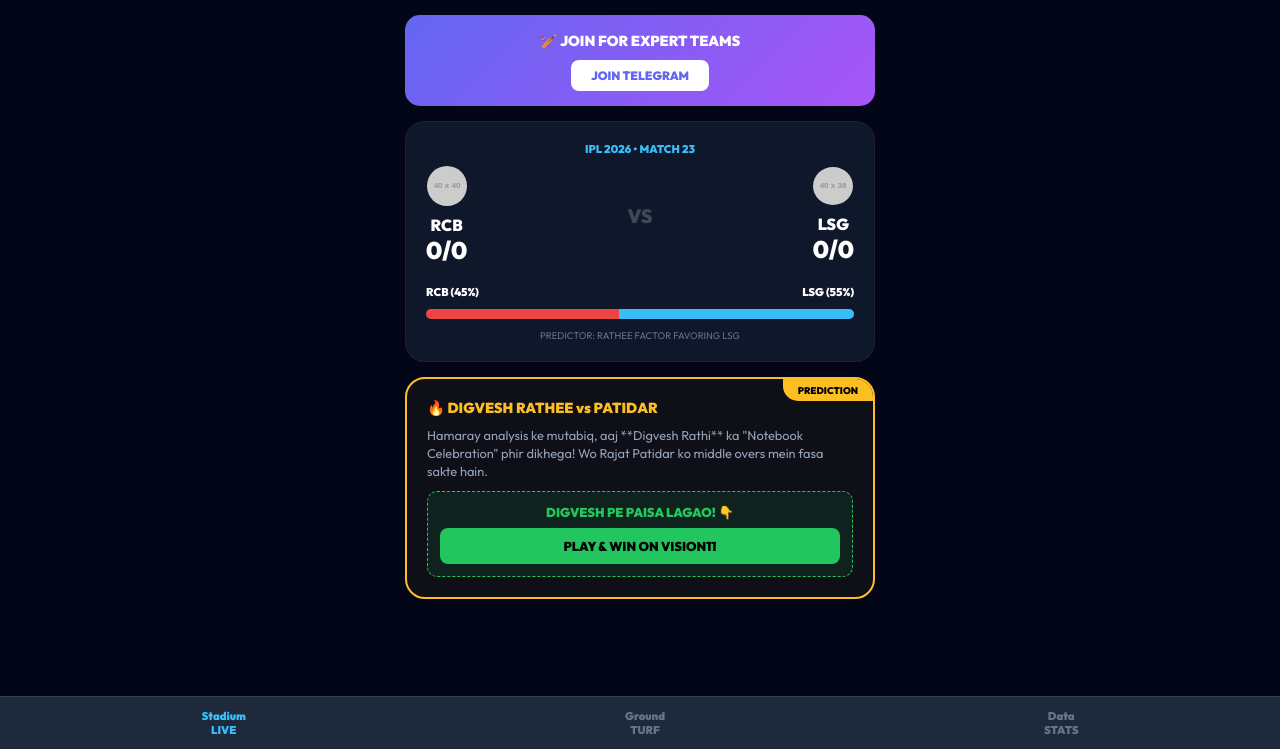
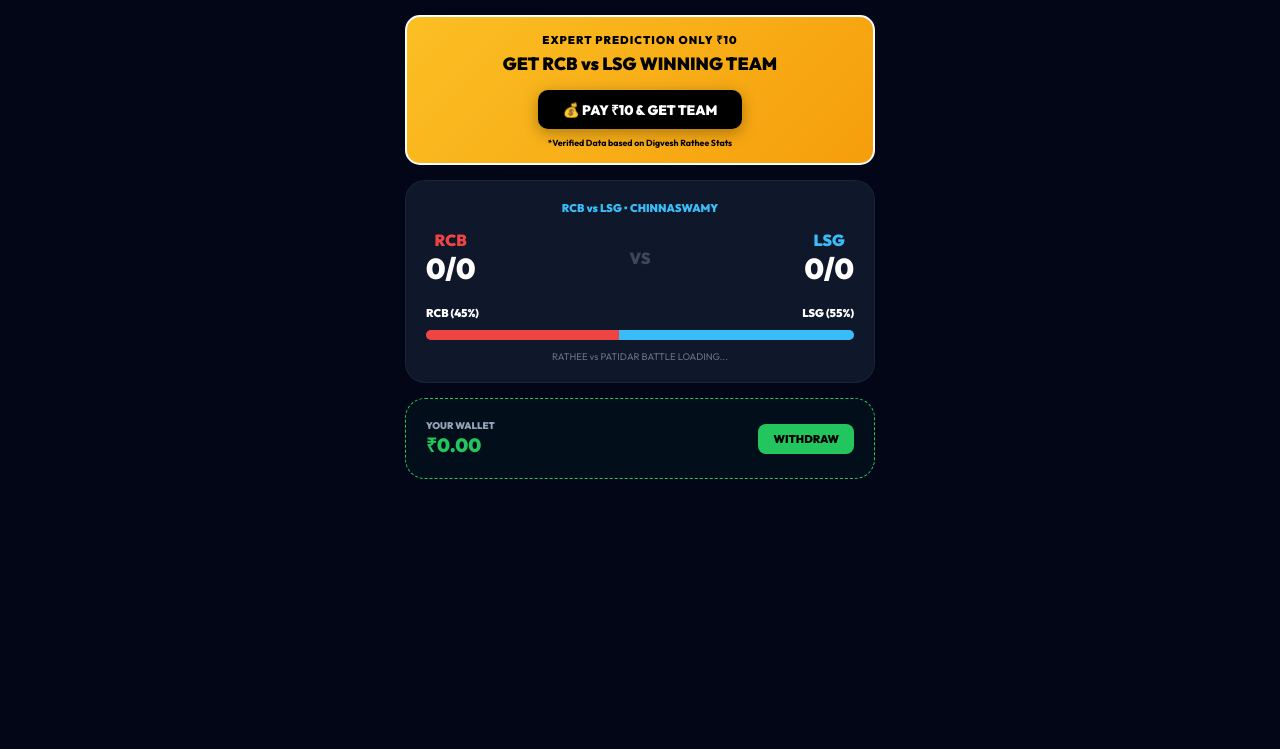
Before and after one commit to dakshwadhwana0058/cricket-analytics, a plain HTML site: page index.html in a window 1280 px wide. Shown: the part 51-800 px from the top of the page. Drawn offline with nearby package versions, Linux system fonts and the light colour scheme; placeholder pictures from the web are drawn by us.

Commit message:
Update index.html

```diff
--- a/index.html
+++ b/index.html
@@ -29,9 +29,9 @@
         /* CARDS */
         .card { background: var(--card); border-radius: 20px; padding: 20px; border: 1px solid rgba(255,255,255,0.05); margin-bottom: 15px; position: relative; overflow: hidden; }
 
-        /* MONETIZATION */
-        .affiliate-banner { background: linear-gradient(135deg, #6366f1, #a855f7); border-radius: 15px; padding: 15px; margin-bottom: 15px; text-align: center; }
-        .aff-btn { background: #fff; color: #6366f1; padding: 8px 20px; border-radius: 8px; text-decoration: none; font-weight: 900; font-size: 0.75rem; display: inline-block; margin-top: 10px; }
+        /* UPI PROMOTION BANNER */
+        .upi-banner { background: linear-gradient(135deg, #fbbf24, #f59e0b); border-radius: 15px; padding: 15px; margin-bottom: 15px; text-align: center; color: #000; border: 2px solid #fff; }
+        .upi-btn { background: #000; color: #fff; padding: 10px 25px; border-radius: 10px; text-decoration: none; font-weight: 900; font-size: 0.85rem; display: inline-block; margin-top: 10px; box-shadow: 0 4px 15px rgba(0,0,0,0.3); }
 
         /* WIN PREDICTOR */
         .wp-bar { height: 10px; background: #334155; border-radius: 5px; display: flex; overflow: hidden; margin: 10px 0; }
@@ -41,39 +41,36 @@
         .scorer-big { font-size: 4rem; font-weight: 900; text-align: center; color: var(--gold); }
         .btn-grid { display: grid; grid-template-columns: repeat(4, 1fr); gap: 10px; }
         .b-tool { border: none; padding: 15px; border-radius: 12px; font-weight: 900; background: #334155; color: white; }
-
-        /* EXPERT PREDICTION STYLES */
-        .expert-tag { position: absolute; top: 0; right: 0; background: var(--gold); color: #000; padding: 5px 15px; font-size: 0.6rem; font-weight: 900; border-bottom-left-radius: 15px; }
     </style>
 </head>
 <body>
 
 <header>
     <div class="logo">IPL ANALYST PRO</div>
-    <div style="font-size: 0.7rem; color: var(--red); font-weight: 900;">● LIVE CENTER</div>
+    <div style="font-size: 0.7rem; color: var(--red); font-weight: 900;">● MATCH STARTING SOON</div>
 </header>
 
 <div class="container">
 
-    <div class="affiliate-banner">
-        <span style="font-weight: 900; font-size: 0.9rem;">🏏 JOIN FOR EXPERT TEAMS</span><br>
-        <a href="YOUR_TELEGRAM_LINK" class="aff-btn">JOIN TELEGRAM</a>
+    <div class="upi-banner">
+        <div style="font-size: 0.7rem; font-weight: 900; text-transform: uppercase; letter-spacing: 1px;">Expert Prediction Only ₹10</div>
+        <div style="font-size: 1.1rem; font-weight: 900; margin: 5px 0;">GET RCB vs LSG WINNING TEAM</div>
+        <a href="upi://pay?pa=dakkwadhwana15@okaxis&pn=IPLAnalyst&am=10&cu=INR" class="upi-btn">💰 PAY ₹10 & GET TEAM</a>
+        <p style="font-size: 0.55rem; margin-top: 8px; font-weight: 700;">*Verified Data based on Digvesh Rathee Stats</p>
     </div>
 
     <div id="p-live" class="page active">
         <div class="card">
-            <div style="text-align: center; font-size: 0.7rem; color: var(--accent); font-weight: 800; margin-bottom: 10px;">IPL 2026 • MATCH 23</div>
+            <div style="text-align: center; font-size: 0.7rem; color: var(--accent); font-weight: 800; margin-bottom: 15px;">RCB vs LSG • CHINNASWAMY</div>
             <div style="display: flex; justify-content: space-between; align-items: center;">
                 <div style="text-align: center;">
-                    <img src="https://via.placeholder.com/40/ef4444/fff?text=RCB" style="border-radius: 50%;">
-                    <div style="font-weight: 900; margin-top: 5px;">RCB</div>
-                    <div style="font-size: 1.5rem; font-weight: 900;">0/0</div>
+                    <div style="font-weight: 900; color: var(--red);">RCB</div>
+                    <div style="font-size: 1.8rem; font-weight: 900;">0/0</div>
                 </div>
-                <div style="font-weight: 900; opacity: 0.2; font-size: 1.2rem;">VS</div>
+                <div style="font-weight: 900; opacity: 0.2;">VS</div>
                 <div style="text-align: center;">
-                    <img src="https://via.placeholder.com/40/38bdf8/fff?text=LSG" style="border-radius: 50%;">
-                    <div style="font-weight: 900; margin-top: 5px;">LSG</div>
-                    <div style="font-size: 1.5rem; font-weight: 900;">0/0</div>
+                    <div style="font-weight: 900; color: var(--accent);">LSG</div>
+                    <div style="font-size: 1.8rem; font-weight: 900;">0/0</div>
                 </div>
             </div>
 
@@ -86,21 +83,17 @@
                     <div style="width: 45%; background: var(--red);"></div>
                     <div style="width: 55%; background: var(--accent);"></div>
                 </div>
-                <p style="text-align: center; font-size: 0.6rem; color: #64748b;">PREDICTOR: RATHEE FACTOR FAVORING LSG</p>
+                <p style="text-align: center; font-size: 0.6rem; color: #64748b;">RATHEE vs PATIDAR BATTLE LOADING...</p>
             </div>
         </div>
 
-        <div class="card" style="border: 2px solid var(--gold); background: rgba(251, 191, 36, 0.05);">
-            <div class="expert-tag">PREDICTION</div>
-            <div style="font-weight: 900; font-size: 0.9rem; color: var(--gold);">🔥 DIGVESH RATHEE vs PATIDAR</div>
-            <p style="font-size: 0.8rem; color: #94a3b8; margin: 10px 0; line-height: 1.4;">
-                Hamaray analysis ke mutabiq, aaj **Digvesh Rathi** ka "Notebook Celebration" phir dikhega! Wo Rajat Patidar ko middle overs mein fasa sakte hain.
-            </p>
-            <div style="background: rgba(34, 197, 94, 0.1); padding: 12px; border-radius: 10px; border: 1px dashed var(--green);">
-                <span style="display: block; font-weight: 900; color: var(--green); font-size: 0.8rem; text-align: center; margin-bottom: 8px;">DIGVESH PE PAISA LAGAO! 👇</span>
-                <a href="YOUR_FANTASY_APP_LINK" style="display: block; background: var(--green); color: #000; text-align: center; padding: 10px; border-radius: 8px; text-decoration: none; font-weight: 900; font-size: 0.8rem;">
-                    PLAY & WIN ON VISION11
-                </a>
+        <div class="card" style="background: rgba(34, 197, 94, 0.05); border: 1px dashed var(--green);">
+            <div style="display: flex; justify-content: space-between; align-items: center;">
+                <div>
+                    <div style="font-size: 0.6rem; color: #94a3b8; font-weight: 800;">YOUR WALLET</div>
+                    <div style="font-size: 1.2rem; font-weight: 900; color: var(--green);">₹0.00</div>
+                </div>
+                <button onclick="alert('Balance nikalne ke liye kam se kam ₹200 hona chahiye!')" style="background: var(--green); color: #000; border: none; padding: 8px 15px; border-radius: 8px; font-weight: 900; font-size: 0.7rem;">WITHDRAW</button>
             </div>
         </div>
     </div>
@@ -118,53 +111,5 @@
                 <button class="b-tool" onclick="addT(2)">2</button>
                 <button class="b-tool" onclick="addT(4)" style="background: var(--accent);">4</button>
                 <button class="b-tool" onclick="addT(6)" style="background: var(--green);">6</button>
-                <button class="b-tool" onclick="takeW()" style="grid-column: span 2; background: var(--red);">OUT</button>
-                <button class="b-tool" onclick="addT(0)" style="grid-column: span 2;">DOT</button>
-                <button class="b-tool" onclick="resetT()" style="grid-column: span 4; background: transparent; font-size: 0.6rem; color: #475569;">RESET MATCH</button>
-            </div>
-        </div>
-    </div>
-
-    <div id="p-stats" class="page">
-        <div class="card">
-            <div style="font-weight: 900; margin-bottom: 15px;">MATCH MOMENTUM</div>
-            <svg viewBox="0 0 200 60" style="width: 100%;">
-                <polyline fill="none" stroke="var(--accent)" stroke-width="3" points="0,50 40,20 80,40 120,10 160,30 200,5" />
-            </svg>
-            <p style="font-size: 0.65rem; color: #475569; text-align: center; margin-top: 10px;">LSG GRAPH SHOWING UPWARD TREND</p>
-        </div>
-
-        <a href="upi://pay?pa=dakkwadhwana15@okaxis&pn=IPLAnalyst&cu=INR" style="text-decoration: none;">
-            <div class="card" style="background: linear-gradient(45deg, #fbbf24, #f59e0b); border: none; text-align: center; color: #000; font-weight: 900;">
-                ☕ SUPPORT THE ANALYST (BUY CHAI)
-            </div>
-        </a>
-    </div>
-
-</div>
-
-<div class="nav-btm">
-    <div class="nav-btn active" onclick="tab('p-live', this)">Stadium<br>LIVE</div>
-    <div class="nav-btn" onclick="tab('p-turf', this)">Ground<br>TURF</div>
-    <div class="nav-btn" onclick="tab('p-stats', this)">Data<br>STATS</div>
-</div>
-
-<script>
-    function tab(id, el) {
-        document.querySelectorAll('.page').forEach(p => p.classList.remove('active'));
-        document.querySelectorAll('.nav-btn').forEach(b => b.classList.remove('active'));
-        document.getElementById(id).classList.add('active');
-        el.classList.add('active');
-    }
-
-    let tr=0, tw=0, tb=0;
-    function addT(r){ tr+=r; tb++; updateT(); if(r==6) confetti(); }
-    function takeW(){ if(tw<10){ tw++; tb++; updateT(); } }
-    function updateT(){
-        document.getElementById('t-scr').innerText = tr+'-'+tw;
-        document.getElementById('t-ov').innerText = Math.floor(tb/6)+'.'+(tb%6);
-    }
-    function resetT(){ tr=0; tw=0; tb=0; updateT(); }
-</script>
-</body>
-</html>
+                <button class="b-tool" onclick="takeW()" style="grid-column: span 4; background: var(--red);">WICKET (OUT)</button>
+                <button class="b-tool" onclick="resetT()" style="grid-column: span 4; background: transparent; font-size: 0.
```
